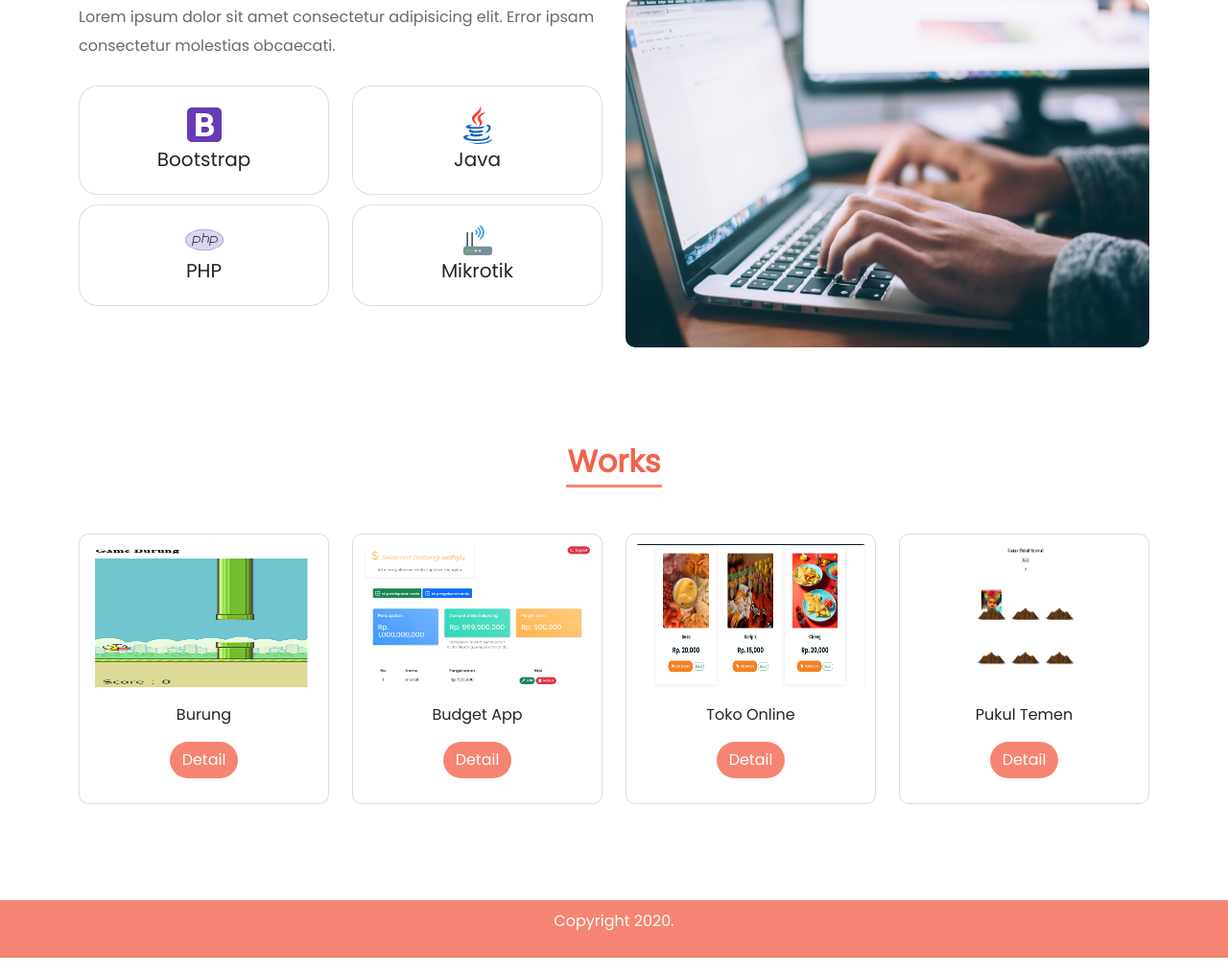
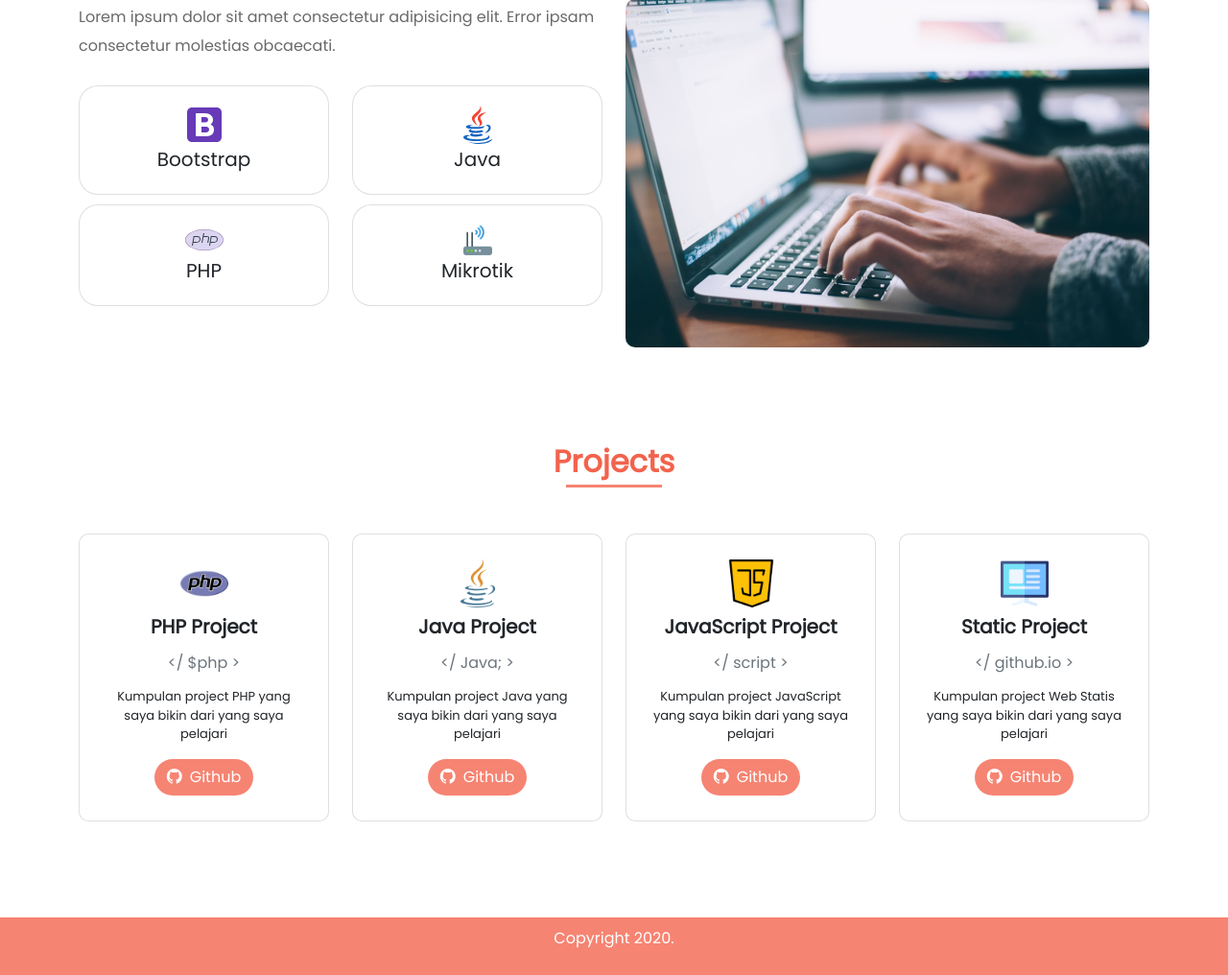
Before and after one commit to wahyuksmo/ngablu, a PHP site: page / in a window 1280 px wide. Shown: the part 1758-2774 px from the top of the page at 96% size. Run offline with PHP 8.4, Linux system fonts and the light colour scheme.

Commit message:
namanya belajar

```diff
--- a/Porto/index.html
+++ b/Porto/index.html
@@ -94,7 +94,6 @@
               </li>
             </ul>
           </div>
-
         </div>
       </div>
     </section>
@@ -111,9 +110,15 @@
             <button class="btn mt-4">Download CV</button>
             <br />
             <section class="icon">
-              <a href="https://www.instagram.com/wahyuksmo/"><i class="bi bi-instagram"></i></a>
-              <a href="https://twitter.com/pengedar_rokok"><i class="bi bi-twitter"></i></a>
-              <a href="https://wa.me/6285773006946"><i class="bi bi-whatsapp"></i></a>
+              <a href="https://www.instagram.com/wahyuksmo/"
+                ><i class="bi bi-instagram"></i
+              ></a>
+              <a href="https://twitter.com/pengedar_rokok"
+                ><i class="bi bi-twitter"></i
+              ></a>
+              <a href="https://wa.me/6285773006946"
+                ><i class="bi bi-whatsapp"></i
+              ></a>
             </section>
           </div>
 
@@ -152,7 +157,7 @@
           <h2 class="text-center" data-aos="zoom-in">Skills</h2>
           <div class="col-md-6 bahasa">
             <h3 data-aos="fade-right">Profesional Skills</h3>
-            <p data-aos="fade-right" >
+            <p data-aos="fade-right">
               Lorem ipsum dolor sit amet consectetur adipisicing elit. Error
               ipsam consectetur molestias obcaecati.
             </p>
@@ -161,7 +166,7 @@
               <div class="col-md">
                 <div class="card">
                   <div class="card-body">
-                    <img src="img/icons8-bootstrap.svg" alt="">
+                    <img src="img/icons8-bootstrap.svg" alt="" />
                     <h5 class="card-title">Bootstrap</h5>
                   </div>
                 </div>
@@ -170,7 +175,7 @@
               <div class="col-md">
                 <div class="card">
                   <div class="card-body">
-                    <img src="img/icons8-java.svg" alt="">
+                    <img src="img/icons8-java.svg" alt="" />
                     <h5 class="card-title">Java</h5>
                   </div>
                 </div>
@@ -181,87 +186,127 @@
               <div class="col-md">
                 <div class="card">
                   <div class="card-body">
-                   <img src="img/icons8-php-logo.svg" alt="">
+                    <img src="img/icons8-php-logo.svg" alt="" />
                     <h5 class="card-title">PHP</h5>
                   </div>
                 </div>
               </div>
 
-              <div class="col-md" >
+              <div class="col-md">
                 <div class="card">
                   <div class="card-body">
-                    <img src="img/icons8-wi-fi-router-48.png" alt="" width="40px">
+                    <img
+                      src="img/icons8-wi-fi-router-48.png"
+                      alt=""
+                      width="40px"
+                    />
                     <h5 class="card-title">Mikrotik</h5>
                   </div>
                 </div>
               </div>
             </div>
           </div>
-          <div class="col-md-6"  data-aos="fade-left">
+          <div class="col-md-6" data-aos="fade-left">
             <img src="img/skills.jpg" alt="" class="img-fluid" />
           </div>
         </div>
       </div>
     </section>
 
-
     <section class="work" id="work">
-
       <div class="container">
-        <h2 class="text-center" data-aos="zoom-in">Works</h2>
-        <div class="row text-center"  data-aos="flip-down">
-
-
+        <h2 class="text-center" data-aos="zoom-in">Projects</h2>
+        <div class="row text-center" data-aos="flip-down">
           <div class="col-md">
             <div class="card">
-              <img src="img/GameBurung.png" class="card-img-top img-fluid" alt="...">
               <div class="card-body">
-                <p class="card-text">Burung</p>
-                <a href="https://github.com/wahyuksmo/burung" class="btn">Detail</a>
-              </div>
-            </div>
-          </div>
-
-
-          <div class="col-md">
-            <div class="card">
-              <img src="img/BudgetApp.png" class="card-img-top img-fluid" alt="...">
-              <div class="card-body">
-                <p class="card-text">Budget App</p>
-                <a href="https://github.com/wahyuksmo/budget-app" class="btn">Detail</a>
+                <img
+                  src="img/php.png"
+                  alt=""
+                  style="width: 50px; height: 50px"
+                />
+                <h5 class="mt-2 mb-3">PHP Project</h5>
+                <h6 class="card-subtitle mb-3 text-muted mt-2">&lt;/ $php ></h6>
+                <p class="card-text">
+                  Kumpulan project PHP yang saya bikin dari yang saya pelajari
+                </p>
+                <a href="https://github.com/wahyuksmo" class="btn"
+                  ><i class="bi bi-github me-2"></i>Github</a
+                >
               </div>
             </div>
           </div>
 
           <div class="col-md">
             <div class="card">
-              <img src="img/tokoOnline.png" class="card-img-top img-fluid" alt="...">
               <div class="card-body">
-                <p class="card-text">Toko Online</p>
-                <a href="https://github.com/wahyuksmo/toko-makanan-full" class="btn">Detail</a>
+                <img
+                  src="img/java.png"
+                  alt=""
+                  style="width: 50px; height: 50px"
+                />
+                <h5 class="mt-2 mb-3">Java Project</h5>
+                <h6 class="card-subtitle mb-3 text-muted mt-2">&lt;/ Java; ></h6>
+                <p class="card-text">
+                  Kumpulan project Java yang saya bikin dari yang saya pelajari
+                </p>
+                <a href="https://github.com/wahyuksmo" class="btn"
+                  ><i class="bi bi-github me-2"></i>Github</a
+                >
               </div>
             </div>
           </div>
 
           <div class="col-md">
             <div class="card">
-              <img src="img/PukulTemen.png" class="card-img-top img-fluid" alt="...">
               <div class="card-body">
-                <p class="card-text">Pukul Temen</p>
-                <a href="https://github.com/wahyuksmo/pukul-syawal" class="btn">Detail</a>
+                <img
+                  src="img/java-script.png"
+                  alt=""
+                  style="width: 50px; height: 50px"
+                />
+                <h5 class="mt-2 mb-3">JavaScript Project</h5>
+                <h6 class="card-subtitle mb-3 text-muted mt-2">
+                  &lt;/ script >
+                </h6>
+                <p class="card-text">
+                  Kumpulan project JavaScript yang saya bikin dari yang saya
+                  pelajari
+                </p>
+                <a href="https://github.com/wahyuksmo" class="btn"
+                  ><i class="bi bi-github me-2"></i>Github</a
+                >
               </div>
             </div>
           </div>
 
+          <div class="col-md">
+            <div class="card">
+              <div class="card-body">
+                <img
+                  src="img/content.png"
+                  alt=""
+                  style="width: 50px; height: 50px"
+                />
+                <h5 class="mt-2 mb-3">Static Project</h5>
+                <h6 class="card-subtitle mb-3 text-muted mt-2">
+                  &lt;/ github.io >
+                </h6>
+                <p class="card-text">
+                  Kumpulan project Web Statis yang saya bikin dari yang saya
+                  pelajari
+                </p>
+                <a href="https://github.com/wahyuksmo" class="btn"
+                  ><i class="bi bi-github me-2"></i>Github</a
+                >
+              </div>
+            </div>
+          </div>
         </div>
       </div>
-
     </section>
 
-
-
-    <section class="footer" >
-
+    <section class="footer">
       <div class="container">
         <div class="row">
           <div class="col">
@@ -270,8 +315,6 @@
         </div>
       </div>
     </section>
-
-
 
     <script
       src="https://cdn.jsdelivr.net/npm/bootstrap@5.1.3/dist/js/bootstrap.bundle.min.js"
--- a/Porto/style.css
+++ b/Porto/style.css
@@ -179,6 +179,10 @@
   margin-top: 50px;
 }
 
+.work h5 {
+  font-weight: bold;
+}
+
 .work h2 {
   font-weight: bolder;
   color: #f2634d;
@@ -218,6 +222,11 @@
   color: #fff;
   background-color: #fc3e21;
 }
+
+.work p {
+  font-size: 13px;
+}
+
 
 
 .footer {
```
Also changed, not shown: Porto/img/BudgetApp.png (deleted), Porto/img/GameBurung.png (deleted), Porto/img/PukulTemen.png (deleted), Porto/img/Road trip_Isometric.png (deleted), Porto/img/content.png (added), Porto/img/html.png (added), Porto/img/java-script.png (added), Porto/img/java.png (added), Porto/img/php.png (added), Porto/img/tokoOnline.png (deleted).
